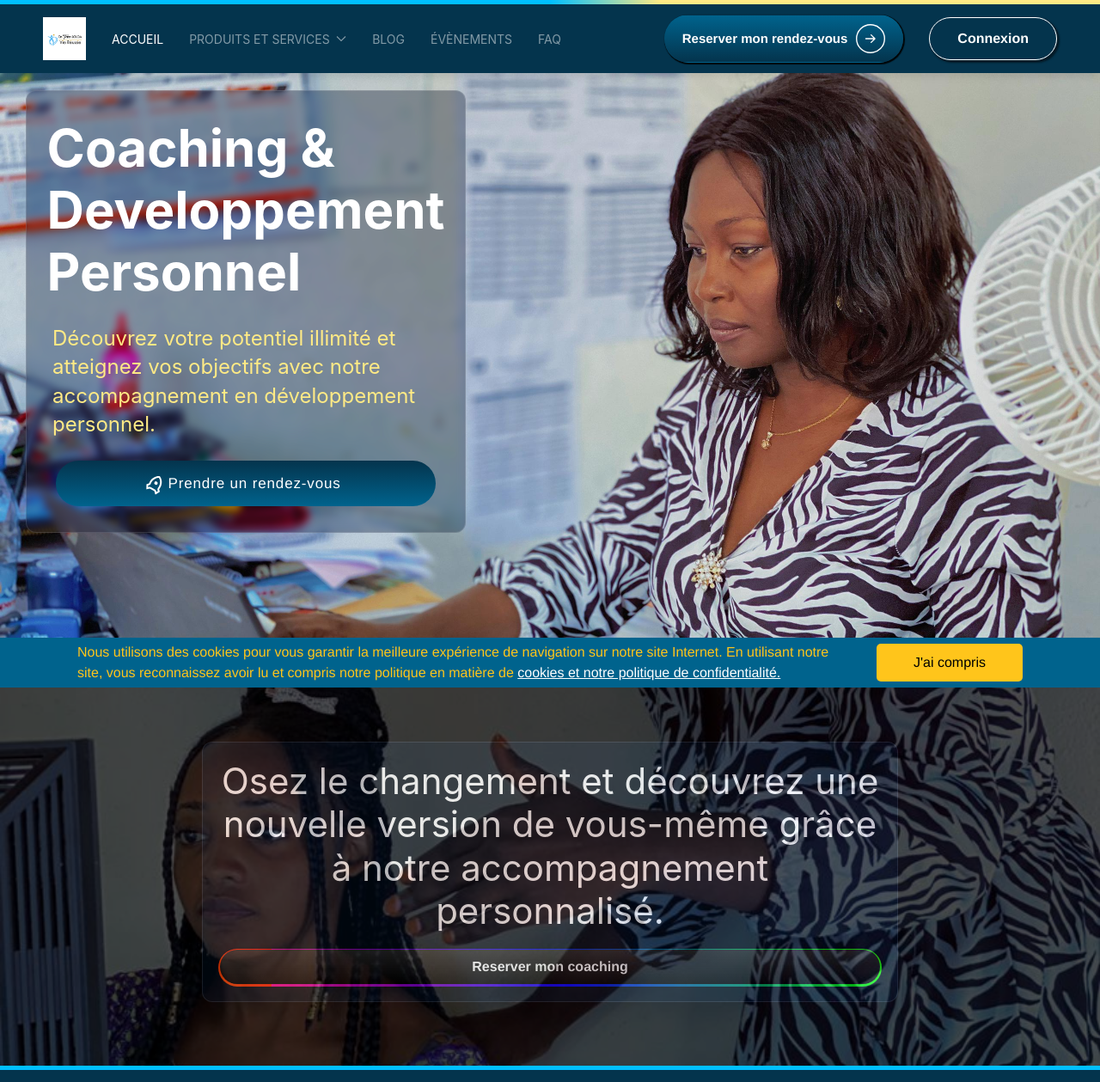
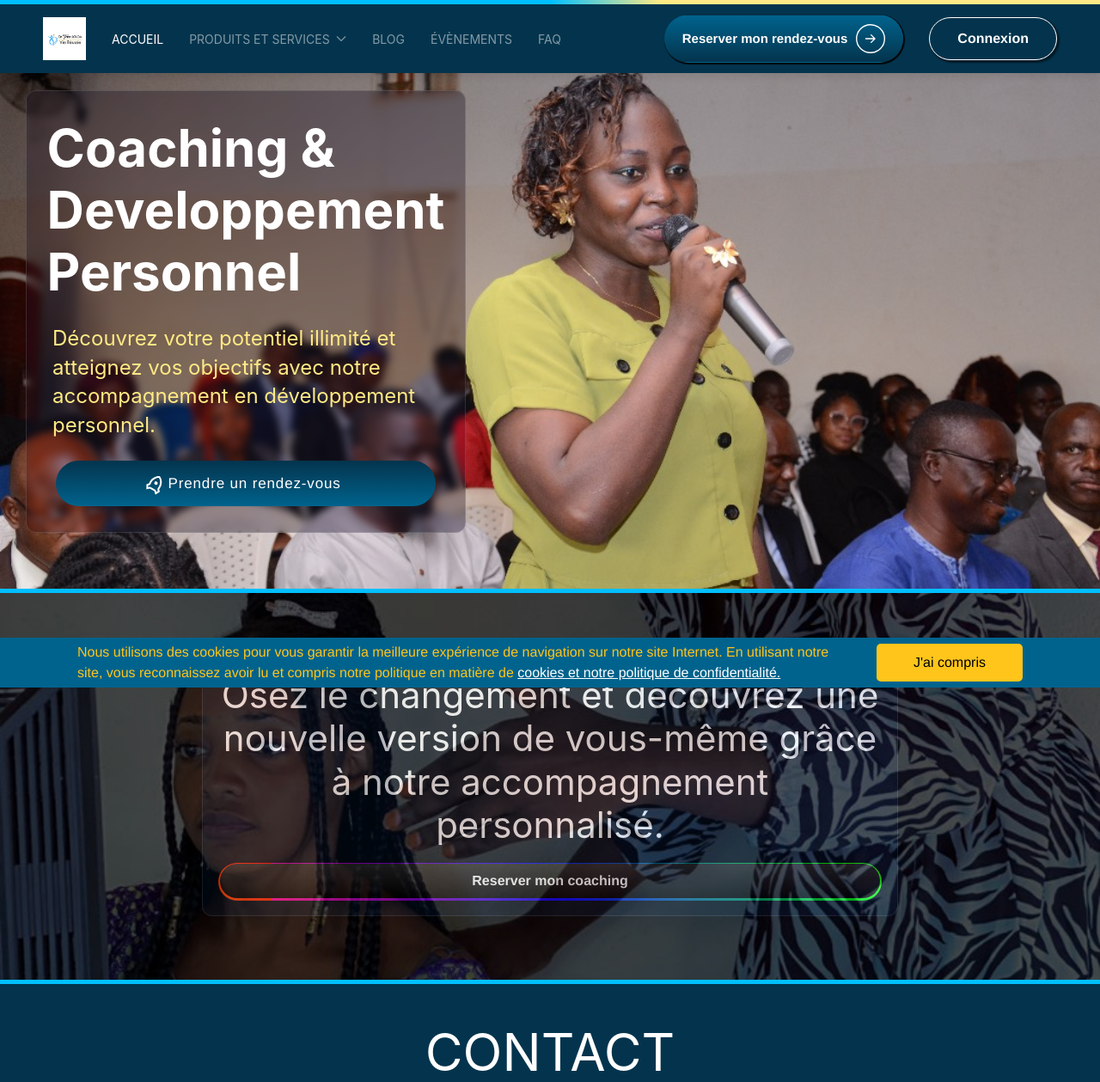
Before and after one commit to Ramirokaffo/site-vie-de-reussite, a Django app: page / in a window 1280 px wide. Shown: the top 1259 px of the page at 86% size. Run offline with Django 5.2, Linux system fonts and the light colour scheme; data that the repository does not hold is empty.

Commit message:
Mise a jour de la banniere et transfomation en slide

```diff
--- a/authentification/static/auth/base.css
+++ b/authentification/static/auth/base.css
@@ -35,6 +35,7 @@
     padding: 0px;
     margin: 0px;
   font-family: "Helvetica Neue", Helvetica, Arial, sans-serif;
+  text-wrap: balance;
 
 }
 
--- a/main/static/css/style.css
+++ b/main/static/css/style.css
@@ -1,12 +1,8 @@
-.welcome-bg-image {
-  background-repeat: no-repeat;
-  background-size: cover;
-  height: 700px;
-  animation: myAnim 2s linear 0s 1 reverse both;
-  position: relative;
-}
-
-@keyframes myAnim {
+/* .welcome-bg-image {
+  height: 600px;
+} */
+
+/* @keyframes myAnim {
   0% {
     background-position: center top;
     background-size: 100%;
--- a/main/templates/index.html
+++ b/main/templates/index.html
@@ -18,7 +18,8 @@
 
 <link rel="stylesheet" href="{% static 'css/style.css' %}">
 
-<div class="welcome-bg-image" style="background-image: url('static/images/banner.jpeg');">
+
+<!-- <div class="welcome-bg-image" style="background-image: url('static/images/banner.jpeg');">
     <div class="welcome-glass-cart">
         <H1 class="welcome-main-activity">
             Coaching & Developpement Personnel
@@ -37,8 +38,57 @@
             <span>Prendre un rendez-vous</span>
         </a>
     </div>
+</div> -->
+
+
+<div class="uk-position-relative uk-visible-toggle uk-light" tabindex="-1" uk-slideshow="animation: scale; finite: false; autoplay: true; pause-on-hover: false; max-height: 600">
+
+    <div class="uk-slideshow-items">
+        <div>
+            <img src="{% static 'images/bolda-avec-micro.jpeg' %}" alt="" uk-cover>
+                <div class="welcome-glass-cart uk-transition-slide-bottom">
+                    <H1 class="welcome-main-activity">
+                        Coaching & Developpement Personnel
+                    </H1>
+                    <h3>
+                        Découvrez votre potentiel illimité et atteignez vos objectifs avec notre accompagnement en développement
+                        personnel.
+                    </h3>
+                    <a class="second-action-button" href="#appointment-modal-overflow" uk-toggle>
+                        <svg height="24" width="24" viewBox="0 0 24 24" xmlns="http://www.w3.org/2000/svg">
+                            <path d="M0 0h24v24H0z" fill="none"></path>
+                            <path
+                                d="M5 13c0-5.088 2.903-9.436 7-11.182C16.097 3.564 19 7.912 19 13c0 .823-.076 1.626-.22 2.403l1.94 1.832a.5.5 0 0 1 .095.603l-2.495 4.575a.5.5 0 0 1-.793.114l-2.234-2.234a1 1 0 0 0-.707-.293H9.414a1 1 0 0 0-.707.293l-2.234 2.234a.5.5 0 0 1-.793-.114l-2.495-4.575a.5.5 0 0 1 .095-.603l1.94-1.832C5.077 14.626 5 13.823 5 13zm1.476 6.696l.817-.817A3 3 0 0 1 9.414 18h5.172a3 3 0 0 1 2.121.879l.817.817.982-1.8-1.1-1.04a2 2 0 0 1-.593-1.82c.124-.664.187-1.345.187-2.036 0-3.87-1.995-7.3-5-8.96C8.995 5.7 7 9.13 7 13c0 .691.063 1.372.187 2.037a2 2 0 0 1-.593 1.82l-1.1 1.039.982 1.8zM12 13a2 2 0 1 1 0-4 2 2 0 0 1 0 4z"
+                                fill="currentColor"></path>
+                        </svg>
+                        <span>Prendre un rendez-vous</span>
+                    </a>
+            </div>
+        </div>
+        <div>
+            <img src="{% static 'images/banner.jpeg' %}" alt="" uk-cover>
+            <div class="my-carou-item my-carou-item-1 uk-position-bottom uk-text-center uk-transition-slide-bottom">
+                <p class="uk-margin-remove">Nous vous proposons une sélection d'ouvrages, pour vous accompagner dans l'atteinte de vos objectifs</p>
+                <a class="second-action-button2" href="{% url 'ebook:index' %}">
+                    <span>Découvrir nos ouvrages</span>
+                </a>
+            </div>
+        </div>
+        <div>
+            <img src="{% static 'images/parallax.jpeg' %}" alt="" uk-cover>
+            <div class="my-carou-item my-carou-item-2 uk-overlay uk-position-right uk-text-center uk-transition-slide-right uk-width-medium">
+                <p class="uk-margin-remove">Nous vous proposons des programmes de formations videos en streaming sur le développement personnel avec un accès à vie</p>
+                <a class="second-action-button2" href="{% url 'formation:index' %}">
+                    <span>Découvrir nos formations</span>
+                </a>
+            </div>
+        </div>
+    </div>
+
+    <a class="uk-position-center-left uk-position-small uk-hidden-hover" href uk-slidenav-previous uk-slideshow-item="previous"></a>
+    <a class="uk-position-center-right uk-position-small uk-hidden-hover" href uk-slidenav-next uk-slideshow-item="next"></a>
+
 </div>
-
 
 {% if ebooks %}
 <div class="best-seller-book-div" uk-parallax="start: 100%; end: 100%; background-color: white;">
```
Also changed, not shown: other parts of main/static/css/style.css (+54 -2 lines), bolda/settings.py (+8 -14 lines), formation/static/formation/detail.css (added), main/static/images/bolda-avec-micro.jpeg (added), 2 other files.
